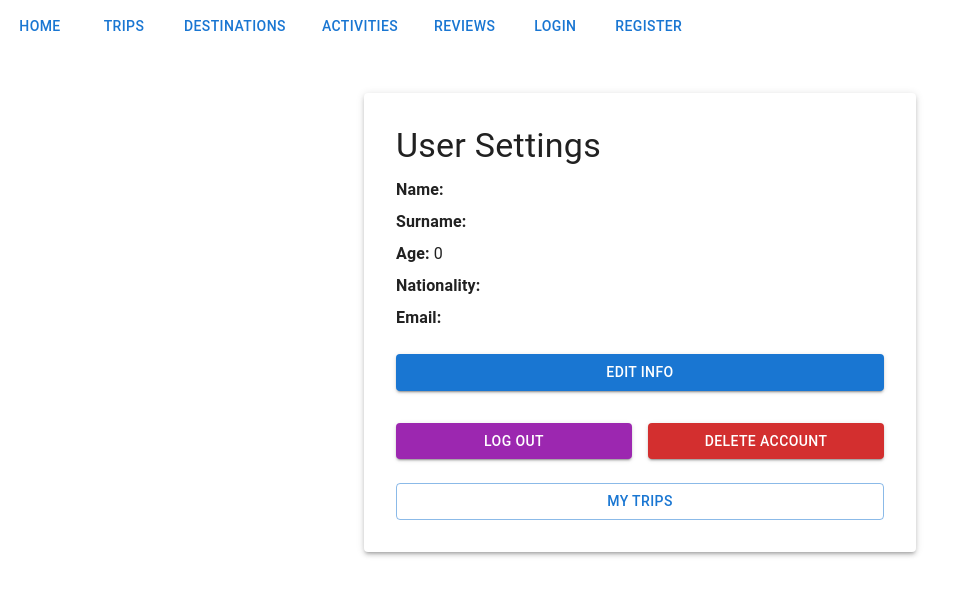
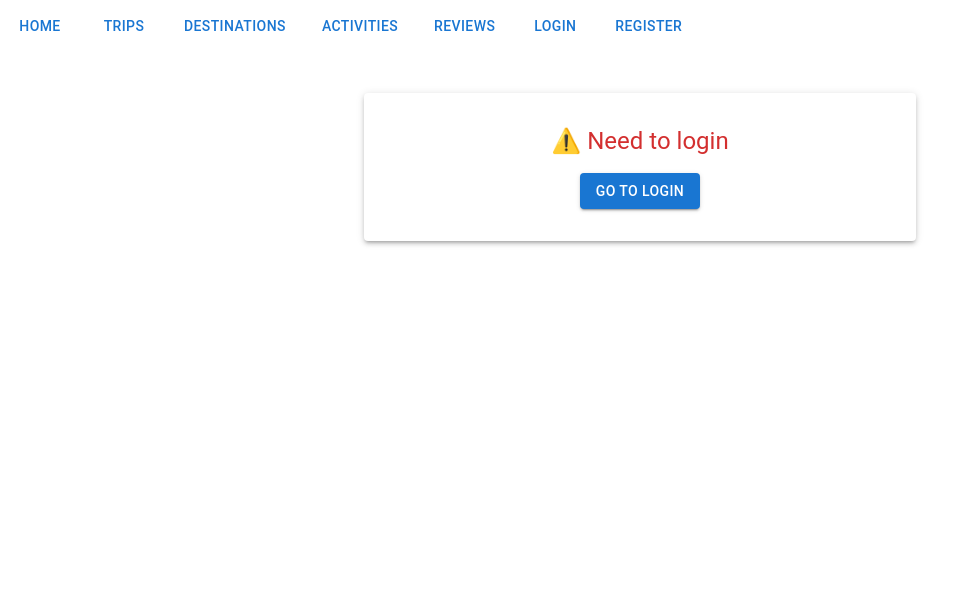
Before and after one commit to ca-type-25/TEAM-D-FE, a React (Vite) app: page /user-profile in a window 1280 px wide. Shown: the top 596 px of the page, without its empty margins (0-961 px from the left). Built offline with nearby package versions, Linux system fonts and the light colour scheme.

Commit message:
profile page update recovered

```diff
--- a/src/pages/profile/ProfilePage.tsx
+++ b/src/pages/profile/ProfilePage.tsx
@@ -16,7 +16,7 @@ const ProfilePage = () => {
     name: '', surname: '', age: 0, nationality: '', email: ''
   })
   const [editMode, setEditMode] = useState(false)
-  // const [notLoggedIn, setNotLoggedIn] = useState(false)
+  const [notLoggedIn, setNotLoggedIn] = useState(false)
   const navigate = useNavigate()
   const { logoutUser, user } = useAuth()
 
@@ -25,7 +25,7 @@ const ProfilePage = () => {
 
   useEffect(() => {
     if (!userId) {
-      // setNotLoggedIn(true)
+      setNotLoggedIn(true)
       return
     }
 
@@ -39,22 +39,22 @@ const ProfilePage = () => {
     fetchUser()
   }, [userId])
 
-  // if (notLoggedIn) {
-  //   return (
-  //     <Container maxWidth="sm">
-  //       <Paper elevation={3} sx={{ p: 4, mt: 6, textAlign: 'center' }}>
-  //         <Typography variant="h5" color="error">⚠️ Need to login</Typography>
-  //         <Button
-  //           variant="contained"
-  //           sx={{ mt: 2 }}
-  //           onClick={() => navigate('/login')}
-  //         >
-  //           Go to Login
-  //         </Button>
-  //       </Paper>
-  //     </Container>
-  //   )
-  // }
+  if (notLoggedIn) {
+    return (
+      <Container maxWidth="sm">
+        <Paper elevation={3} sx={{ p: 4, mt: 6, textAlign: 'center' }}>
+          <Typography variant="h5" color="error">⚠️ Need to login</Typography>
+          <Button
+            variant="contained"
+            sx={{ mt: 2 }}
+            onClick={() => navigate('/login')}
+          >
+            Go to Login
+          </Button>
+        </Paper>
+      </Container>
+    )
+  }
 
   const handleChange = (e: React.ChangeEvent<HTMLInputElement>) => {
     setForm({ ...form, [e.target.name]: e.target.value })
```
